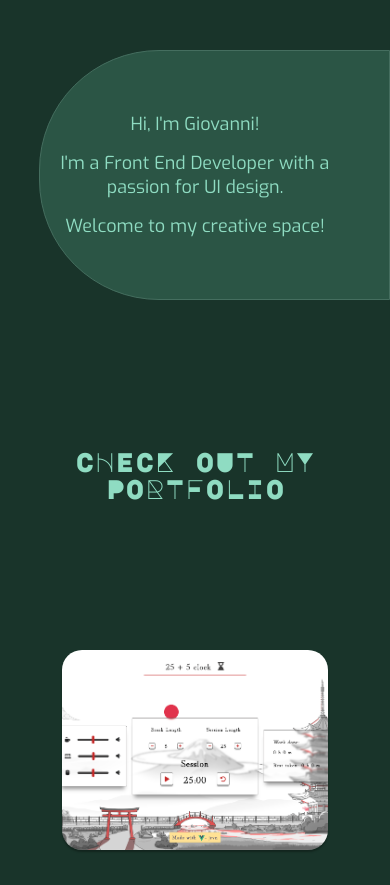
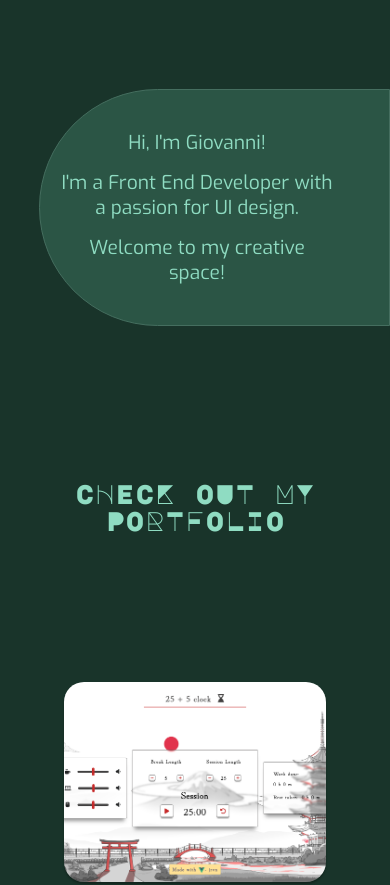
Before and after one commit to J0oR/portfolio, a plain HTML site: page index.html in a window 390 px wide. Shown: the part 820-1705 px from the top of the page. Drawn offline with Linux system fonts and the light colour scheme.

Commit message:
all bugs fixed

```diff
--- a/assets/javascript/home_header.js
+++ b/assets/javascript/home_header.js
@@ -76,12 +76,11 @@ document.addEventListener('DOMContentLoaded', function () {
 
 document.addEventListener('scroll', function () {
     const intro_text_container = document.querySelector('.rectangle');
-    const text = document.querySelector('.intro-text');
-    const fading_animation = "fadeInFromRight 1s ease-in-out forwards";
+    const fading_animation = "growFromRight 1s ease-in-out forwards";
 
     if (isInViewport(intro_text_container)) {
         intro_text_container.style.animation = fading_animation;
-        text.style.animation = fading_animation;
+        //text.style.animation = fading_animation;
     }
 });
 
--- a/assets/javascript/home_portfolio.js
+++ b/assets/javascript/home_portfolio.js
@@ -27,7 +27,7 @@ document.addEventListener('DOMContentLoaded', function () {
         [current, next] = [next, current];
 
         current.classList.remove('fade-out-to-left');
-        current.style.zIndex = 20;
+        current.style.zIndex = 2;
         next.style.zIndex = 1;
         next.classList.remove('fade-in-from-right');
     }
--- a/assets/sass/_animations.scss
+++ b/assets/sass/_animations.scss
@@ -35,6 +35,20 @@
         transform: translateY(0%);
     }
 }
+
+@keyframes growFromRight {
+    from {
+        opacity: 0;
+        transform: translateX(6%);
+        width: 80%;
+    }
+
+    to {
+        opacity: 1;
+        width: 90%;
+    }
+}
+
 
 
 @keyframes fadeInFromRight {
--- a/assets/sass/_footer.scss
+++ b/assets/sass/_footer.scss
@@ -95,6 +95,6 @@ footer {
     }
 
     50% {
-        transform: skewY(2deg); // Adjust the distance you want the element to oscillate
+        transform: skewY(2deg);
     }
 }
--- a/assets/sass/_general.scss
+++ b/assets/sass/_general.scss
@@ -26,7 +26,6 @@
 }
 
 html {
-
     overflow-x: hidden !important;
 }
 
@@ -34,11 +33,13 @@ body {
     background-color: var(--primary);
     font-size: 18px;
     color: var(--text);
+    scroll-behavior: smooth;
+
     font-family: "Exo", sans-serif;
     font-optical-sizing: auto;
     font-weight: 400;
     font-style: normal;
-    scroll-behavior: smooth;
+
 }
 
 section {
@@ -52,7 +53,7 @@ section {
         margin-top: 150px !important;
 
         @media screen and (max-width: 768px) {
-                margin-top: 120px !important;
+                margin-top: 150px !important;
         }
     }
 
@@ -93,9 +94,6 @@ section {
     margin: 0 auto;
     padding: 40px 100px;
 
-    /*  p{
-        font-size: 1.5rem;
-    } */
     @media screen and (max-width: 768px) {
         padding: 20px;
     }
@@ -104,17 +102,3 @@ section {
         padding: 10px;
     }
 }
-
-.text {
-    font-family: "Montserrat", sans-serif;
-    font-optical-sizing: auto;
-    font-weight: 400;
-    font-style: normal;
-    line-height: 2 !important;
-
-    /* font-family: "Exo", sans-serif;
-  font-optical-sizing: auto;
-  font-weight: 400;
-  font-style: normal;
-  line-height: 2 !important; */
-}
--- a/assets/sass/_navbar.scss
+++ b/assets/sass/_navbar.scss
@@ -19,6 +19,7 @@
     //background-color: hsla(161, 22%, 35%, 0.7);
     backdrop-filter: blur(20px) saturate(1.7);
     @extend %shadow-effect;
+    margin: 0 auto;
 }
 
 nav {
--- a/assets/sass/_reusables.scss
+++ b/assets/sass/_reusables.scss
@@ -39,16 +39,6 @@
     }
 }
 
-
-%normal-text {
-    font-family: "Exo", sans-serif;
-    font-optical-sizing: auto;
-    font-weight: 400;
-    font-style: normal;
-    line-height: 2 !important;
-}
-
-
 %phone-80-percent{
     @media screen and (max-width: 768px) {
         width: 80vw;
--- a/assets/sass/about_page.scss
+++ b/assets/sass/about_page.scss
@@ -117,15 +117,12 @@
     }
 
     p {
-        @extend %normal-text;
 
         font-size: 1rem !important;
         word-wrap: break-word;
         width: 80%;
         transition: all 0.5s ease-in-out;
         align-self: center;
-        //max-width: 50%;
-
     }
 }
 
--- a/assets/sass/contact_page.scss
+++ b/assets/sass/contact_page.scss
@@ -61,7 +61,6 @@ form {
     max-width: 800px !important;
     @include reusables.flex(column, center, center);
     gap: 30px;
-    @extend %normal-text;
 
     @media screen and (max-width: 768px) {
         padding: 0;
--- a/assets/sass/home.scss
+++ b/assets/sass/home.scss
@@ -10,6 +10,7 @@
 
 .header-section {
     background-color: var(--secondary);
+    border: 1px solid var(--secondary-border);
 }
 
 .header-container {
@@ -24,11 +25,10 @@
 }
 
 .features-box {
-   // flex: 1;
     @include reusables.flex(row, center, center, 0);
     animation: fadeInFromBottom 1s ease-in-out forwards;
+    flex-basis: 50%;
 
-    flex-basis: 50%;
     @media screen and (max-width: 768px) {
         flex-basis: 40%;
         order: 2;
@@ -62,7 +62,6 @@
     font-size: 1.4rem;
     transition: transform 1s ease-in-out;
     color: var(--primary);
-    //width: 100%;
     text-align: center;
 
     @media screen and (max-width: 768px) {
@@ -85,7 +84,6 @@
 
 .image-container {
     @include reusables.flex(row, center, center);
-    //flex: 1;
     flex-basis: 50%;
     width: 100%;
     height: 100%;
@@ -100,12 +98,11 @@
     @include reusables.flex(row, center, center);
     animation: fadeInFromTop 1s ease-in-out forwards;
 
-
     .header-img {
         width: 280px;
         position: absolute;
         border-radius: 50%;
-        border: 2px solid var(--secondary-border);
+        border: 1px solid var(--secondary-border);
         opacity: 0;
     }
 }
@@ -116,7 +113,6 @@
 
 .home-intro-section {
     height: 350px;
-
     @include reusables.flex(row, center, center);
 }
 
@@ -129,30 +125,27 @@
     border-top-left-radius: 120px;
     border-bottom-left-radius: 120px;
     border: 1px solid var(--secondary-border);
-    @include reusables.flex(column, center, center);
+    @include reusables.flex(row, center, center);
     padding: 20px 0;
     opacity: 0;
-    height: 250px;
+    height: fit-content;
 
     @media screen and (max-width: 576px) {
         width: 90%;
         margin-left: 10%;
     }
-
-
 }
 
 .intro-text {
-    width: 60%;
     padding: 20px;
     @include reusables.flex(column, center, flex-start);
     gap: 15px;
-    align-self: center;
-    position: absolute;
-    margin: 0 auto;
+    font-size: 1.2rem;
+    margin-right: 25%;
 
     @media screen and (max-width: 576px) {
-        width: 80%;
+        width: 90%;
+        margin-right: 10%;
     }
 
     p {
@@ -193,8 +186,9 @@
     @media screen and (min-width: 769px) {
         width: 50%;
     }
+
     @media screen and (max-width: 576px) {
-        width: 68%;
+        max-width: calc(80vw - 50px);
         height: 200px;
     }
 
@@ -203,11 +197,8 @@
         object-fit: cover;
         border-radius: 20px;
         width: 100%;
-        //height: 300px;
         height: 100%;
         transition: box-shadow 0.3s ease-in-out;
-
-
     }
 
     .card-title {
@@ -222,22 +213,17 @@
         color: var(--text-2);
         @include reusables.flex(row, center, center);
         transition: opacity 0.3s ease-in-out;
-        @extend %normal-text;
         font-weight: 400 !important;
         font-size: 1.2rem;
         border-radius: 20px;
     }
-
-
 }
-
 
 .current:hover, .next:hover {
     .card-title {
         opacity: 1;
         z-index: 100;
     }
-
 }
 
 .fade-out-to-left{
--- a/assets/sass/portfolio_page.scss
+++ b/assets/sass/portfolio_page.scss
@@ -56,7 +56,6 @@
     color: var(--text-2);
     @include reusables.flex(row, center, center);
     transition: opacity 0.3s ease-in-out;
-    @extend %normal-text;
     font-weight: 400 !important;
     font-size: 1.2rem;
 }
--- a/index.html
+++ b/index.html
@@ -100,12 +100,12 @@
 
         <!-- Home intro -->
         <section class="section home-intro-section" style="position: relative;">
-            <div class="rectangle"></div>
-            </div>
-            <div class="intro-text">
-                <p>Hi, I'm Giovanni!</p>
-                <p>I'm a Front End Developer with a passion for UI design. </p>
-                <p>Welcome to my creative space!</p>
+            <div class="rectangle">
+                <div class="intro-text">
+                    <p>Hi, I'm Giovanni!</p>
+                    <p>I'm a Front End Developer with a passion for UI design. </p>
+                    <p>Welcome to my creative space!</p>
+                </div>
             </div>
         </section>
 
```
Also changed, not shown: pages/about.html (+0 -2 lines), css/about_page.css, css/contact_page.css, css/home.css, css/portfolio_page.css.
